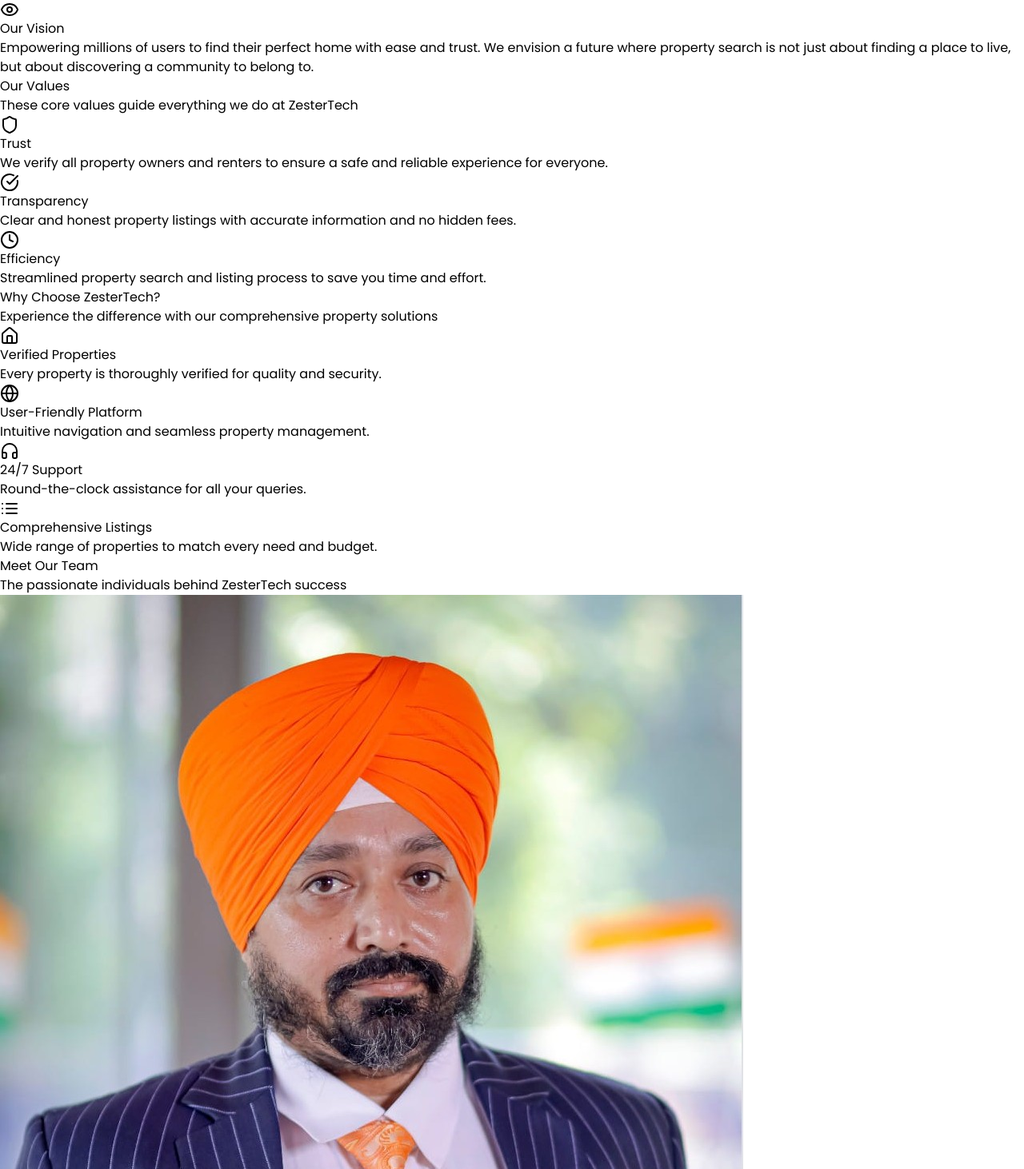
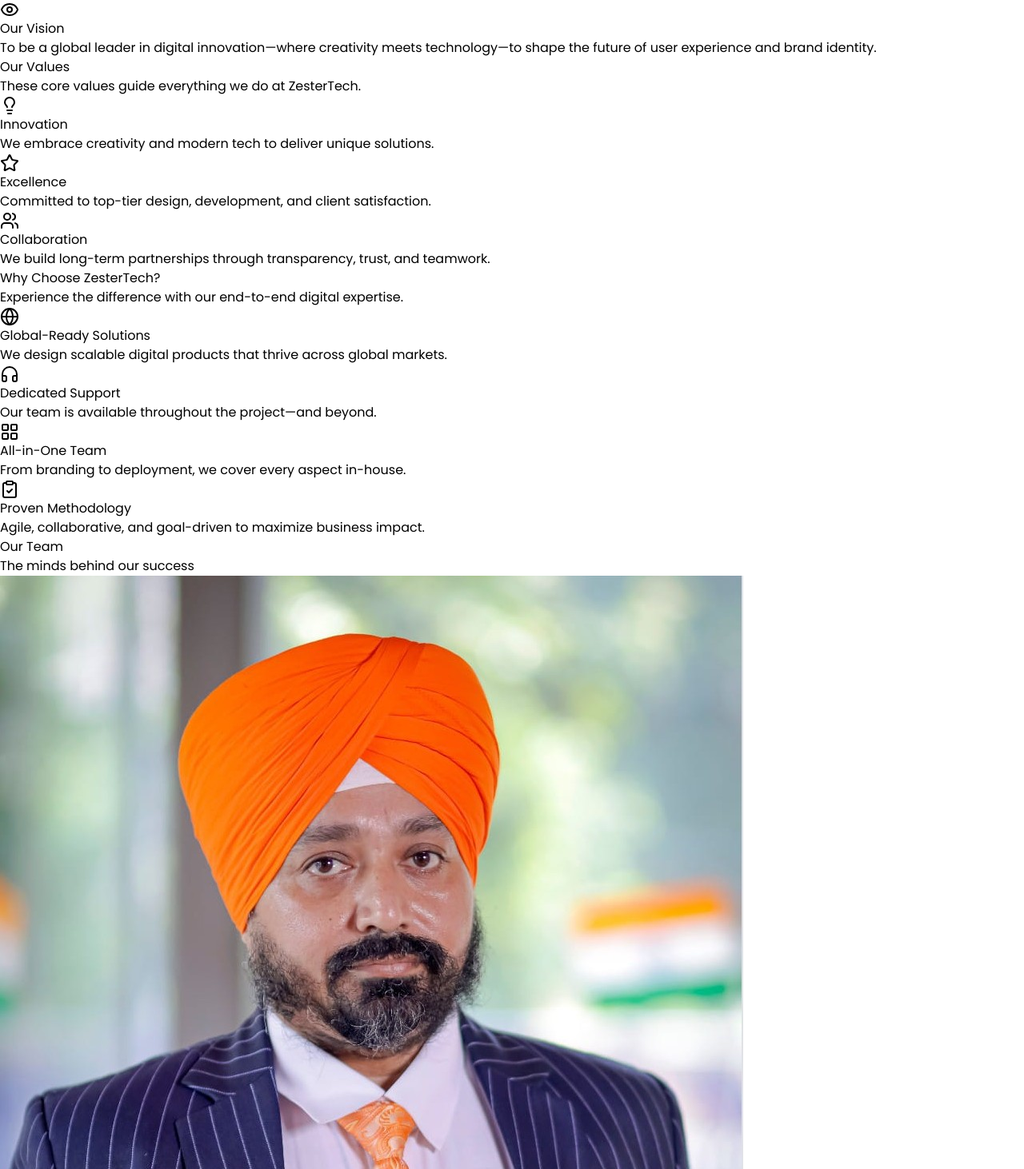
Before and after one commit to SanjeevCod3r/ZesterTech.Com, a React (Vite) app: page /about in a window 1280 px wide. Shown: the part 208-1670 px from the top of the page at 80% size. Built offline with nearby package versions, Linux system fonts and the light colour scheme.

Commit message:
[Sanjeev Jaiswal] Add: Done With B & W theme

```diff
--- a/src/assets/data/teammemberdata.js
+++ b/src/assets/data/teammemberdata.js
@@ -1,28 +1,6 @@
 import ravinderimage from '../images/ravinderimage.jpeg';
 
 export const teamMembers = [
-    {
-      name: 'Ravinder Pal Singh',
-      position: 'Founder & Partner',
-      bio: 'I have 15 years of experience in real estate and lead the company’s vision',
-      image: ravinderimage,
-      social: {
-        linkedin: 'https://www.linkedin.com/in/ravinder-pal-singh-24333153/',
-        twitter: 'https://x.com/Reenaravi1980',
-        instagram: 'https://www.instagram.com/ravinder.propusers/',
-      },
-    },
-    {
-      name: 'Reena Goel',
-      position: 'Founder & Partner',
-      bio: 'With 7 years of real estate experience, driving the company’s vision and success',
-      image: ravinderimage,
-      social: {
-        linkedin: 'https://www.linkedin.com/in/reena-goyal-b5569834b',
-        twitter: 'https://x.com/maxoutreena1982',
-        instagram: 'https://www.instagram.com/reenagoal_propusers/#',
-      },
-    },
     {
       name: 'Kunwardeep Singh',
       position: 'Business Head',
@@ -66,5 +44,27 @@ export const teamMembers = [
         twitter: '#',
         instagram: '#',
       },
+    },
+    {
+      name: 'Deepak Kumar Jindal',
+      position: 'Sub Business Head',
+      bio: 'With 8 years of total experience, including 4 years in real estate',
+      image: ravinderimage,
+      social: {
+        linkedin: '#',
+        twitter: '#',
+        instagram: '#',
+      },
+    },
+    {
+      name: 'Deepak Kumar Jindal',
+      position: 'Sub Business Head',
+      bio: 'With 8 years of total experience, including 4 years in real estate',
+      image: ravinderimage,
+      social: {
+        linkedin: '#',
+        twitter: '#',
+        instagram: '#',
+      },
     }
   ];
--- a/src/components/aboutus/Benefit.jsx
+++ b/src/components/aboutus/Benefit.jsx
@@ -1,33 +1,38 @@
 import React from 'react';
 import { motion } from 'framer-motion';
-import { Home, Globe, Headphones, List } from 'lucide-react';
+import {
+  Globe,
+  Headphones,
+  LayoutGrid,
+  ClipboardCheck
+} from 'lucide-react';
 
 const benefits = [
   {
-    icon: Home,
-    title: 'Verified Properties',
-    description: 'Every property is thoroughly verified for quality and security.',
-  },
-  {
     icon: Globe,
-    title: 'User-Friendly Platform',
-    description: 'Intuitive navigation and seamless property management.',
+    title: 'Global-Ready Solutions',
+    description: 'We design scalable digital products that thrive across global markets.',
   },
   {
     icon: Headphones,
-    title: '24/7 Support',
-    description: 'Round-the-clock assistance for all your queries.',
+    title: 'Dedicated Support',
+    description: 'Our team is available throughout the project—and beyond.',
   },
   {
-    icon: List,
-    title: 'Comprehensive Listings',
-    description: 'Wide range of properties to match every need and budget.',
+    icon: LayoutGrid,
+    title: 'All-in-One Team',
+    description: 'From branding to deployment, we cover every aspect in-house.',
+  },
+  {
+    icon: ClipboardCheck,
+    title: 'Proven Methodology',
+    description: 'Agile, collaborative, and goal-driven to maximize business impact.',
   },
 ];
 
 export default function Benefits() {
   return (
-    <section className="py-24 bg-gradient-to-b from-white to-gray-50">
+    <section className="py-24 bg-gradient-to-b from-white to-gray-50 dark:from-gray-900 dark:to-black transition-colors duration-500">
       <div className="max-w-7xl mx-auto px-4 sm:px-6 lg:px-8">
         <motion.div
           initial={{ y: 20, opacity: 0 }}
@@ -35,10 +40,12 @@ export default function Benefits() {
           viewport={{ once: true }}
           className="text-center mb-16"
         >
-          <h2 className="text-4xl font-bold mb-4">Why Choose ZesterTech?</h2>
-          <div className="w-24 h-1 bg-black mx-auto mb-6"></div>
-          <p className="text-gray-600 text-lg max-w-2xl mx-auto">
-            Experience the difference with our comprehensive property solutions
+          <h2 className="text-4xl font-bold mb-4 text-black dark:text-white">
+            Why Choose ZesterTech?
+          </h2>
+          <div className="w-24 h-1 bg-black dark:bg-white mx-auto mb-6"></div>
+          <p className="text-gray-600 dark:text-gray-300 text-lg max-w-2xl mx-auto">
+            Experience the difference with our end-to-end digital expertise.
           </p>
         </motion.div>
 
@@ -52,14 +59,18 @@ export default function Benefits() {
                 whileInView={{ y: 0, opacity: 1 }}
                 viewport={{ once: true }}
                 transition={{ delay: index * 0.2 }}
-                className="bg-white p-8 rounded-2xl shadow-lg hover:shadow-xl transition-all duration-300"
+                className="bg-white dark:bg-gray-800 p-8 rounded-2xl shadow-lg hover:shadow-xl transition-all duration-300 border border-gray-100 dark:border-gray-700"
                 whileHover={{ y: -5 }}
               >
-                <div className="w-16 h-16 bg-black/10 rounded-2xl flex items-center justify-center mb-6 transform transition-transform duration-300 hover:rotate-6">
-                  <Icon className="w-8 h-8 text-black" />
+                <div className="w-16 h-16 bg-black/10 dark:bg-white/10 rounded-2xl flex items-center justify-center mb-6 transform transition-transform duration-300 hover:rotate-6 group">
+                  <Icon className="w-8 h-8 text-black dark:text-white group-hover:animate-pulse" />
                 </div>
-                <h3 className="text-xl font-bold mb-4">{benefit.title}</h3>
-                <p className="text-gray-600 text-lg">{benefit.description}</p>
+                <h3 className="text-xl font-bold mb-4 text-black dark:text-white">
+                  {benefit.title}
+                </h3>
+                <p className="text-gray-600 dark:text-gray-300 text-lg">
+                  {benefit.description}
+                </p>
               </motion.div>
             );
           })}
--- a/src/components/aboutus/Milestone.jsx
+++ b/src/components/aboutus/Milestone.jsx
@@ -1,20 +1,32 @@
 import React from 'react';
 import { motion } from 'framer-motion';
-import { Home, Target } from 'lucide-react';
+import { Rocket, Users, Package, Heart } from 'lucide-react';
 import CountUp from './Contup';
 
 const milestones = [
   {
-    icon: Home,
-    title: 'Properties Listed',
-    value: 1005,
-    description: 'And growing daily',
+    icon: Package,
+    title: 'Projects Deployed',
+    value: 12,
+    description: 'Successful deployments across platforms',
   },
   {
-    icon: Target,
-    title: 'Happy Clients',
-    value: 5035,
-    description: 'Satisfied customers',
+    icon: Users,
+    title: 'Active Users',
+    value: 12000,
+    description: 'Engaged early adopters',
+  },
+  {
+    icon: Heart,
+    title: 'Customer Satisfaction',
+    value: 95,
+    description: '% positive feedback from users',
+  },
+  {
+    icon: Rocket,
+    title: 'Team Members',
+    value: 20,
+    description: 'Passionate startup crew',
   },
 ];
 
@@ -28,10 +40,10 @@ export default function Milestones() {
           viewport={{ once: true }}
           className="text-center mb-16"
         >
-          <h2 className="text-4xl font-bold mb-4">Our Journey So Far</h2>
+          <h2 className="text-4xl font-bold mb-4">Our Startup Journey</h2>
           <div className="w-24 h-1 bg-black mx-auto mb-6"></div>
           <p className="text-gray-600 text-lg max-w-2xl mx-auto">
-            Milestones that mark our growth and success
+            Milestones marking our growth and ambitions
           </p>
         </motion.div>
 
@@ -53,6 +65,7 @@ export default function Milestones() {
                 </div>
                 <h3 className="text-5xl font-bold text-black mb-4">
                   <CountUp from={0} to={milestone.value} duration={2} separator="," />
+                  {milestone.title === 'Customer Satisfaction' ? '%' : ''}
                 </h3>
                 <p className="text-2xl font-semibold mb-3">{milestone.title}</p>
                 <p className="text-gray-600 text-lg">{milestone.description}</p>
--- a/src/components/aboutus/Mission.jsx
+++ b/src/components/aboutus/Mission.jsx
@@ -28,9 +28,8 @@ export default function MissionVision() {
               <h2 className="text-2xl font-bold">Our Mission</h2>
             </div>
             <p className="text-gray-600 leading-relaxed">
-              To provide a transparent and efficient property rental experience for all users.
-              We strive to make the process of finding your perfect home as seamless as possible,
-              while maintaining the highest standards of service and integrity.
+            To empower brands and businesses by crafting exceptional digital experiences through innovative design,
+            seamless technology, and customer-centric strategies.
             </p>
           </motion.div>
 
@@ -45,9 +44,8 @@ export default function MissionVision() {
               <h2 className="text-2xl font-bold">Our Vision</h2>
             </div>
             <p className="text-gray-600 leading-relaxed">
-              Empowering millions of users to find their perfect home with ease and trust.
-              We envision a future where property search is not just about finding a place to live,
-              but about discovering a community to belong to.
+              To be a global leader in digital innovation—where creativity meets technology—to shape
+              the future of user experience and brand identity.
             </p>
           </motion.div>
         </div>
--- a/src/components/aboutus/Team.jsx
+++ b/src/components/aboutus/Team.jsx
@@ -5,7 +5,7 @@ import { teamMembers } from "../../assets/data/teammemberdata";
 
 export default function Team() {
   return (
-    <section className="py-24 bg-gradient-to-b from-white to-gray-50">
+    <section className="py-24 bg-black">
       <div className="max-w-7xl mx-auto px-4 sm:px-6 lg:px-8">
         <motion.div
           initial={{ y: 20, opacity: 0 }}
@@ -13,23 +13,22 @@ export default function Team() {
           viewport={{ once: true }}
           className="text-center mb-16"
         >
-          <h2 className="text-4xl font-bold mb-4">Meet Our Team</h2>
-          <div className="w-24 h-1 bg-black mx-auto mb-6"></div>
-          <p className="text-gray-600 text-lg max-w-2xl mx-auto">
-            The passionate individuals behind ZesterTech success
+          <h2 className="text-4xl font-bold mb-4 text-white">Our Team</h2>
+          <div className="w-24 h-1 bg-white mx-auto mb-6"></div>
+          <p className="text-gray-300 text-lg max-w-2xl mx-auto">
+            The minds behind our success
           </p>
         </motion.div>
 
-        <div className="grid grid-cols-1 md:grid-cols-2 gap-8 max-w-5xl mx-auto">
-          {teamMembers.slice(2).map((member, index) => (
+        <div className="grid grid-cols-1 md:grid-cols-2 lg:grid-cols-3 gap-8">
+          {teamMembers.map((member, index) => (
             <motion.div
               key={index}
               initial={{ y: 20, opacity: 0 }}
               whileInView={{ y: 0, opacity: 1 }}
               viewport={{ once: true }}
-              transition={{ delay: index * 0.2 }}
+              transition={{ delay: index * 0.1 }}
               whileHover={{ y: -5 }}
-              className="transform transition-all duration-300"
             >
               <TeamMember {...member} />
             </motion.div>
--- a/src/components/aboutus/Values.jsx
+++ b/src/components/aboutus/Values.jsx
@@ -1,39 +1,40 @@
 import React from 'react';
 import { motion } from 'framer-motion';
-import { Shield, Clock, CheckCircle } from 'lucide-react';
+import { Lightbulb, Star, Users } from 'lucide-react';
 
 const values = [
   {
-    icon: Shield,
-    title: 'Trust',
-    description: 'We verify all property owners and renters to ensure a safe and reliable experience for everyone.',
+    icon: Lightbulb,
+    title: 'Innovation',
+    description: 'We embrace creativity and modern tech to deliver unique solutions.',
   },
   {
-    icon: CheckCircle,
-    title: 'Transparency',
-    description: 'Clear and honest property listings with accurate information and no hidden fees.',
+    icon: Star,
+    title: 'Excellence',
+    description: 'Committed to top-tier design, development, and client satisfaction.',
   },
   {
-    icon: Clock,
-    title: 'Efficiency',
-    description: 'Streamlined property search and listing process to save you time and effort.',
+    icon: Users,
+    title: 'Collaboration',
+    description: 'We build long-term partnerships through transparency, trust, and teamwork.',
   },
 ];
 
 export default function Values() {
   return (
-    <section className="py-24 bg-gradient-to-b from-gray-50 to-white">
+    <section className="py-24 bg-black text-white">
       <div className="max-w-7xl mx-auto px-4 sm:px-6 lg:px-8">
         <motion.div
           initial={{ y: 20, opacity: 0 }}
           whileInView={{ y: 0, opacity: 1 }}
           viewport={{ once: true }}
+          transition={{ duration: 0.6 }}
           className="text-center mb-16"
         >
-          <h2 className="text-4xl font-bold mb-4">Our Values</h2>
-          <div className="w-24 h-1 bg-black mx-auto mb-6"></div>
-          <p className="text-gray-600 max-w-2xl mx-auto text-lg">
-            These core values guide everything we do at ZesterTech
+          <h2 className="text-4xl font-bold mb-4 tracking-tight">Our Values</h2>
+          <div className="w-24 h-1 bg-white mx-auto mb-6 rounded"></div>
+          <p className="max-w-2xl mx-auto text-lg text-gray-400">
+            These core values guide everything we do at ZesterTech.
           </p>
         </motion.div>
 
@@ -46,15 +47,15 @@ export default function Values() {
                 initial={{ y: 20, opacity: 0 }}
                 whileInView={{ y: 0, opacity: 1 }}
                 viewport={{ once: true }}
-                transition={{ delay: index * 0.2 }}
-                className="bg-white p-8 rounded-2xl shadow-lg hover:shadow-xl transition-all duration-300 border border-gray-100"
+                transition={{ delay: index * 0.2, duration: 0.5 }}
+                className="bg-black p-8 rounded-xl border border-gray-800 hover:border-gray-600 transition-all duration-300 cursor-pointer"
                 whileHover={{ y: -5 }}
               >
-                <div className="w-16 h-16 bg-black/10 rounded-2xl flex items-center justify-center mb-6 transform transition-transform duration-300 hover:rotate-6">
-                  <Icon className="w-8 h-8 text-black" />
+                <div className="w-16 h-16 bg-gray-900 rounded-xl flex items-center justify-center mb-6 mx-auto">
+                  <Icon className="w-8 h-8 text-white" />
                 </div>
-                <h3 className="text-2xl font-bold mb-4">{value.title}</h3>
-                <p className="text-gray-600 leading-relaxed text-lg">{value.description}</p>
+                <h3 className="text-2xl font-bold mb-4 text-center">{value.title}</h3>
+                <p className="text-gray-400 leading-relaxed text-center">{value.description}</p>
               </motion.div>
             );
           })}
```
Also changed, not shown: src/components/aboutus/Teammember.jsx (+11 -11 lines).
